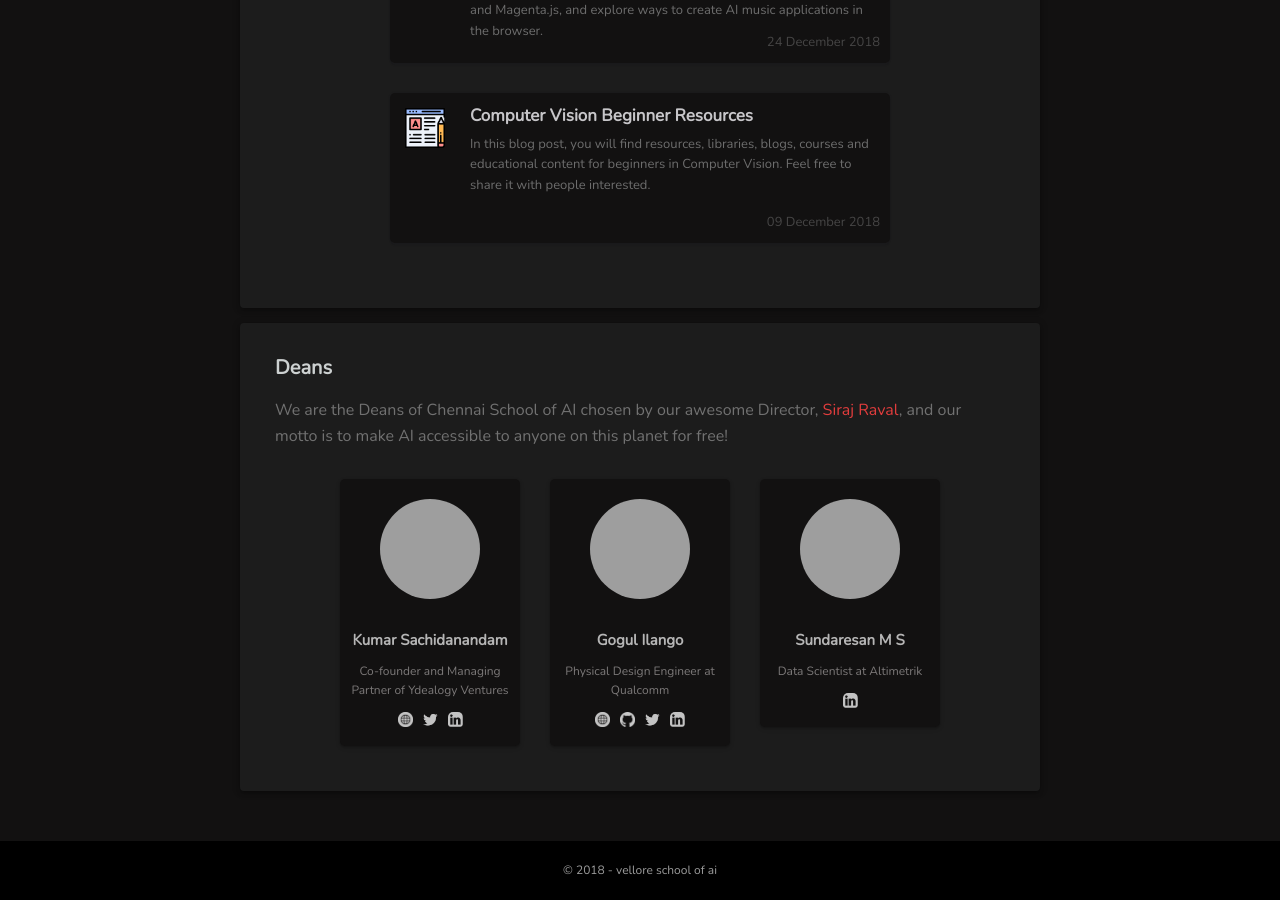
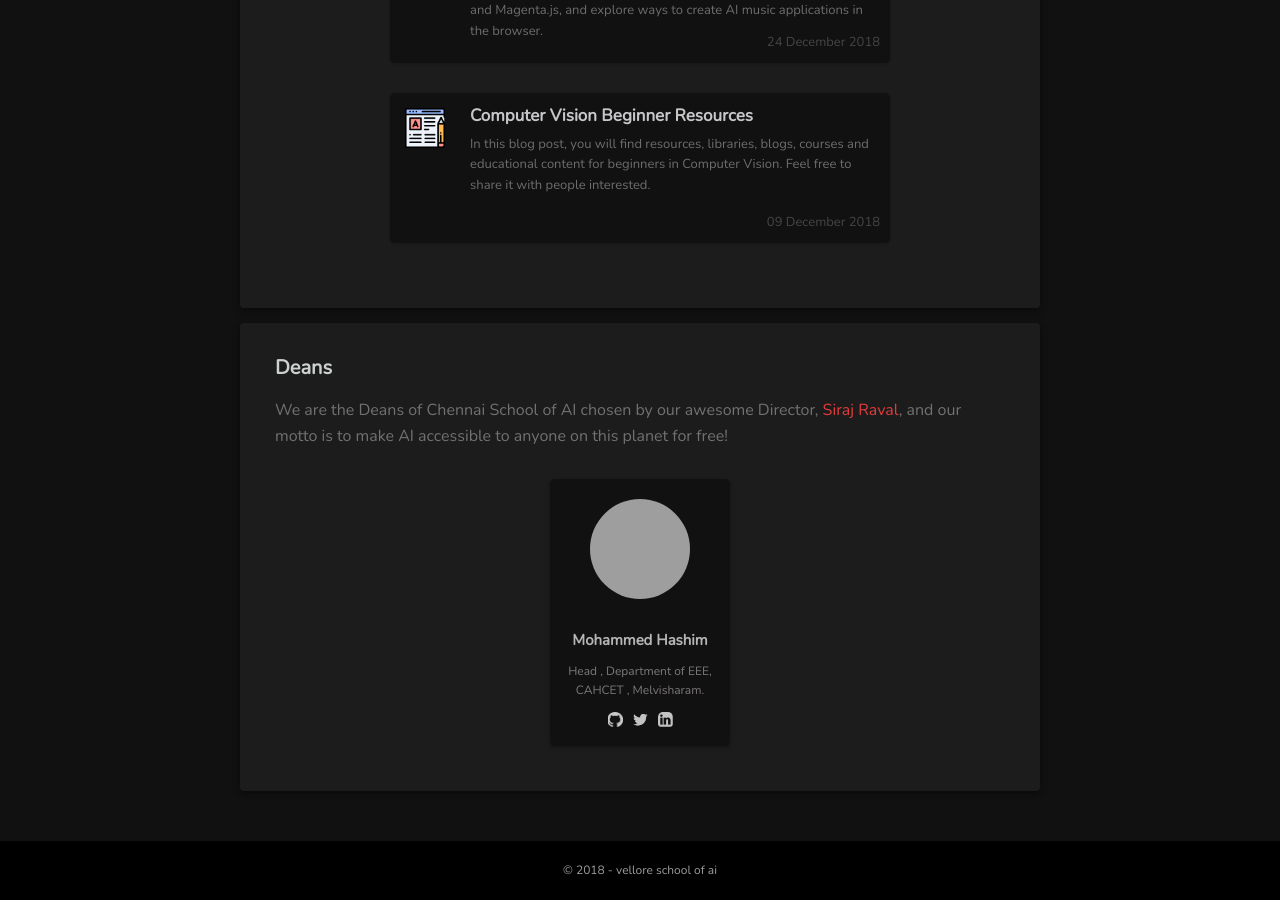
Before and after one commit to vlrsoai/vlrsoai.github.io, a Jekyll site: the page built from index.html, in a window 1280 px wide and 900 px high, scrolled down 1416 px. Built offline with Jekyll 4.4.1, drawn with Linux system fonts in a browser that asks for light colours; grey boxes are pictures that could not be loaded.

Commit message:
Update index.html

```diff
--- a/index.html
+++ b/index.html
@@ -110,45 +110,19 @@ layout: splash
 			<ul>
 				<li>
 					<div class='speakers_box'>
-						<div class="speakers_circle" style="background-image: url('https://drive.google.com/uc?id=18lBah4TkPijnN83_uuaxt0ZoCtT_-n4r')"></div>
-						<div class="post-box">
-							<h3>Kumar Sachidanandam</h3>
-							<p>Co-founder and Managing Partner of Ydealogy Ventures</p>
-							<div class="speaker_social">
-								<a href="https://ydealogy.com/" target="_blank"><img src="/images/icons/web.png"></a>
-								<a href="https://twitter.com/KumarSachi" target="_blank"><img src="/images/icons/twitter.png"></a>
-								<a href="https://www.linkedin.com/in/kumarsachi/" target="_blank"><img src="/images/icons/linkedin.png"></a>
-							</div>
-						</div>
-					</div>
-				</li>
-				<li>
-					<div class='speakers_box'>
 						<div class="speakers_circle" style="background-image: url('https://drive.google.com/uc?id=1sxW5iM1E7pUvVPWncHxytUAUlYptAEeX')"></div>
 						<div class="post-box">
-							<h3>Gogul Ilango</h3>
-							<p>Physical Design Engineer at Qualcomm</p>
+							<h3>Mohammed Hashim</h3>
+							<p>Head , Department of EEE, CAHCET , Melvisharam.</p>
 							<div class="speaker_social">
-								<a href="https://gogul09.github.io/" target="_blank"><img src="/images/icons/web.png"></a>
-								<a href="https://github.com/Gogul09" target="_blank"><img src="/images/icons/github.png"></a>
+								<a href="https://github.com/cmdhashim" target="_blank"><img src="/images/icons/github.png"></a>
 								<a href="https://twitter.com/gogul_ilango" target="_blank"><img src="/images/icons/twitter.png"></a>
 								<a href="https://www.linkedin.com/in/gogulilango/" target="_blank"><img src="/images/icons/linkedin.png"></a>
 							</div>
 						</div>
 					</div>
 				</li>
-				<li>
-					<div class='speakers_box'>
-						<div class="speakers_circle" style="background-image: url('https://drive.google.com/uc?id=1ujeohiB8k2rf4_8_g7U3gbu_m_mC0fhu')"></div>
-						<div class="post-box">
-							<h3>Sundaresan M S</h3>
-							<p>Data Scientist at Altimetrik</p>
-							<div class="speaker_social">
-								<a href="https://www.linkedin.com/in/sundaresan-m-s-3ab05bbb/" target="_blank"><img src="/images/icons/linkedin.png"></a>
-							</div>
-						</div>
-					</div>
-				</li>
+
 			</ul>
 		</div>
 	</div>
```
